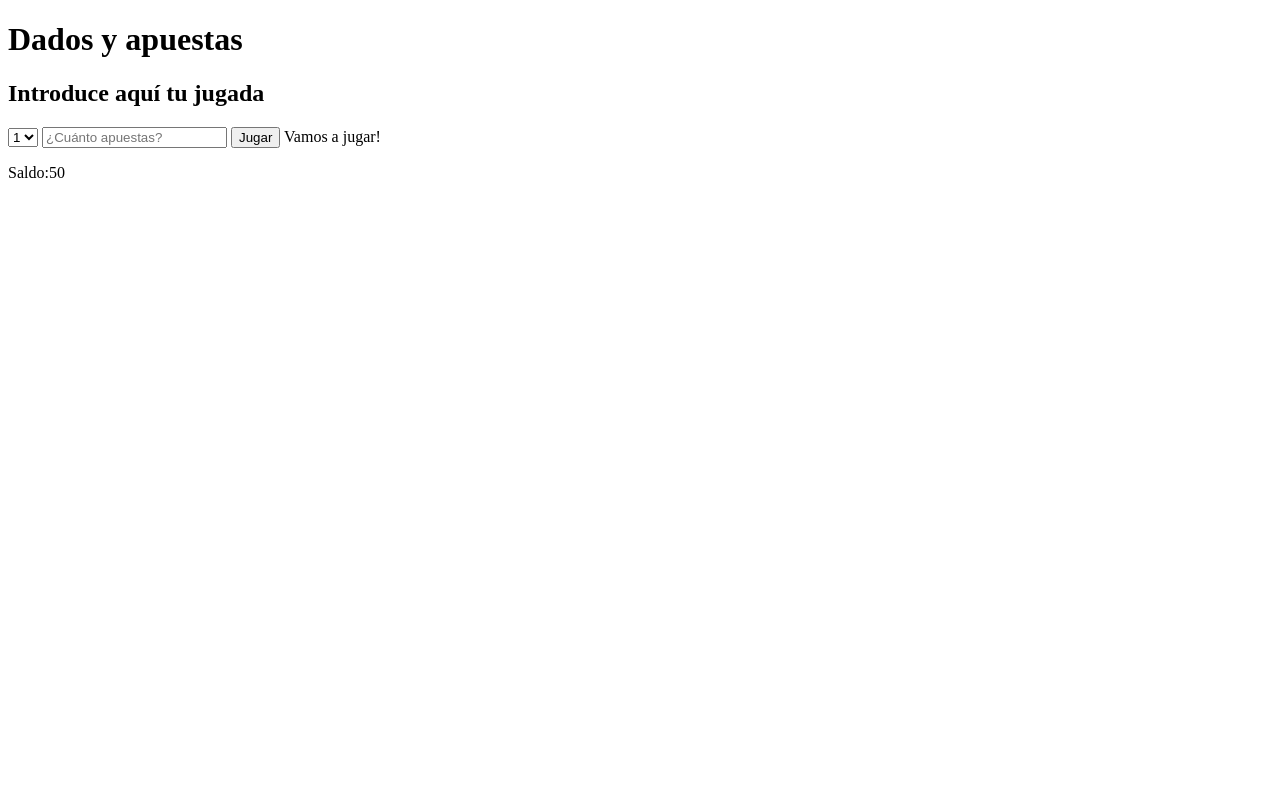
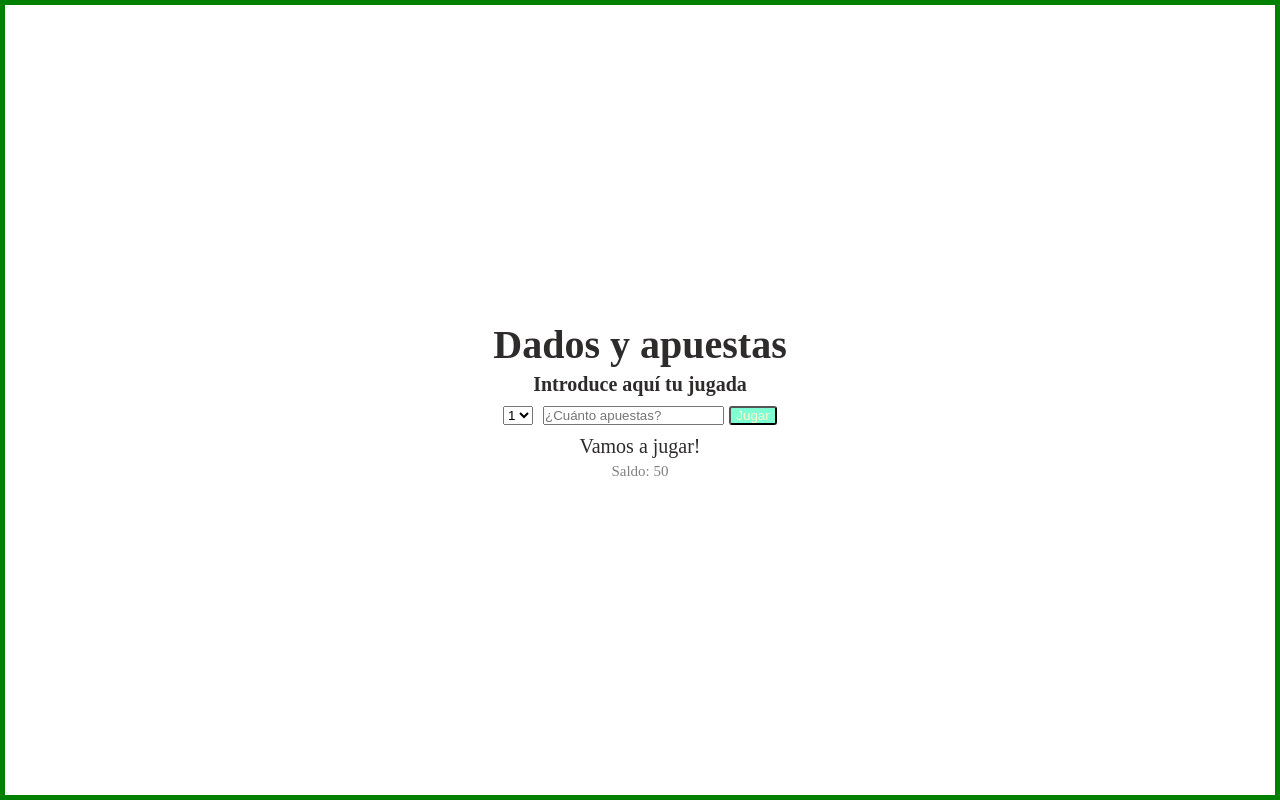
Before and after one commit to Adalab/modulo-2-evaluacion-intermedia-LorenaGomezPerez, a plain HTML site: page index.html in a window 1280 px wide. Drawn offline with Linux system fonts and the light colour scheme.

Commit message:
styles css

```diff
--- a/index.html
+++ b/index.html
@@ -8,10 +8,11 @@
     <link rel="stylesheet" href="./styles/main.css" />
   </head>
   <body>
-    <h1>Dados y apuestas</h1>
-    <h2>Introduce aquí tu jugada</h2>
-    <select class="js-number" name="" id="">
-      que número apuestas
+    <main class="game-bet">
+      <h1 class="title">Dados y apuestas</h1>
+      <h2 class="subtitle">Introduce aquí tu jugada</h2>
+      <div class="container-play">
+        <select class="js-number" name="number" id="number">
           <option value="">1</option>
           <option value="">2</option>
           <option value="">3</option>
@@ -27,10 +28,11 @@
           required
           placeholder="¿Cuánto apuestas?"
         />
-
         <button class="button js-button">Jugar</button>
-    <span class="js-play">Vamos a jugar!</span>
-    <p>Saldo:50</p>
+      </div>
+      <p class="play js-play">Vamos a jugar!</p>
+      <p class="money js-money-balance">Saldo: 50</p>
+    </main>
 
     <script type="text/javascript" src="./js/main.js"></script>
   </body>
--- a/js/main.js
+++ b/js/main.js
@@ -6,15 +6,22 @@ const playButton = document.querySelector(".js-button");
 const selectNumber = document.querySelector(".js-number");
 const textPlay = document.querySelector(".js-play");
 const randomNumber = getRandomNumber(6);
+const balance = document.querySelector(".js-money-balance");
 
 
+// Funciones y eventos
 
+
+    // Números aleatorios
     function getRandomNumber(max) {
     return Math.ceil(Math.random() * max);
   }
 
     function chooseNumber(){
       const number = parseInt(selectNumber.value);
+
+
+      // Condicional
 
 
    if (number === randomNumber){
@@ -24,9 +31,24 @@ const randomNumber = getRandomNumber(6);
     }
    }
 
+   // Función cuando hago "click"
+
     function handleButton (event){
        event.preventDefault();
        chooseNumber();
    }
 
     playButton.addEventListener("click", handleButton);
+
+    // Cambiar saldo (soy incapaz de hacer el Bonus)
+
+    function balanceChange (balance){
+        return balance;
+
+    if (number === randomNumber){
+            balance.innerHTML = "saldo $(amount*2)";
+        }
+
+
+
+    }
--- a/styles/main.css
+++ b/styles/main.css
@@ -0,0 +1,55 @@
+* {
+  padding: 0;
+  margin: 0;
+  box-sizing: border-box;
+}
+
+.game-bet {
+  height: 100vh;
+  border: 5px solid green;
+  display: flex;
+  flex-direction: column;
+  justify-content: center;
+  align-items: center;
+}
+
+.title {
+  font-size: 40px;
+  color: rgb(46, 43, 43);
+  text-align: center;
+  margin-bottom: 5px;
+}
+
+.subtitle {
+  font-size: 20px;
+  color: rgb(46, 43, 43);
+  text-align: center;
+}
+
+.container-play {
+  padding: 10px 15px 10px 15px;
+  display: flex;
+  flex-direction: row;
+  justify-content: center;
+  gap: 5px;
+}
+
+.play {
+  font-size: 20px;
+  color: rgb(46, 43, 43);
+  text-align: center;
+}
+
+.button {
+  width: 48px;
+  background-color: aquamarine;
+  border-radius: 3px;
+  color: lightgoldenrodyellow;
+}
+
+.money {
+  font-size: 15px;
+  color: grey;
+  text-align: center;
+  margin-top: 5px;
+}
```
Lines whose indentation alone changed are shown as unchanged.
